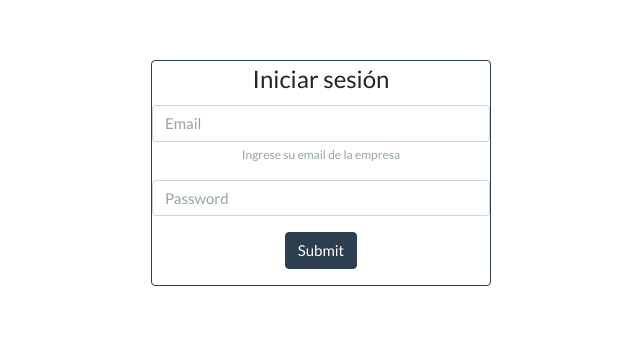
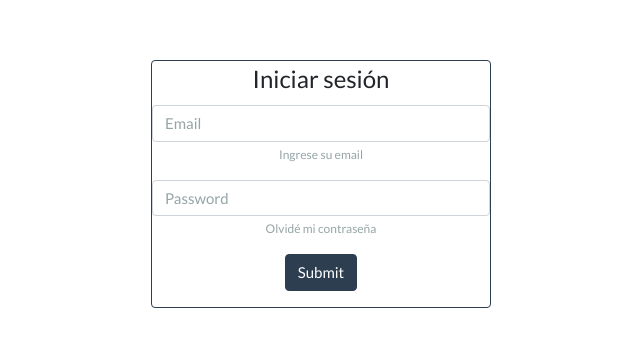
Before and after one commit to gfgrillo3/vdg-frontend, an Angular app: page /ingresar in a window 1280 px wide. Shown: the part 132-478 px from the top of the page, without its empty margins (319-959 px from the left). Built offline with nearby package versions, Linux system fonts and the light colour scheme.

Commit message:
Cambio el ingrese su mail y agrego ovlidé mi contraseña

```diff
--- a/src/app/usuario/usuario.component.html
+++ b/src/app/usuario/usuario.component.html
@@ -7,10 +7,11 @@
                     <div class="form-group">
                         <input type="email" class="form-control" id="exampleInputEmail1" aria-describedby="emailHelp"
                             placeholder="Email">
-                        <small id="emailHelp" class="form-text text-muted">Ingrese su email de la empresa</small>
+                        <small id="emailHelp" class="form-text text-muted">Ingrese su email</small>
                     </div>
                     <div class="form-group">
                         <input type="password" class="form-control" id="exampleInputPassword1" placeholder="Password">
+                        <small id="forgotPassword" class="form-text text-muted">Olvidé mi contraseña</small>
                     </div>
                     <div class="form-group">
                         <button type="submit" class="btn btn-primary" routerLink="/inicio">Submit</button>
```
